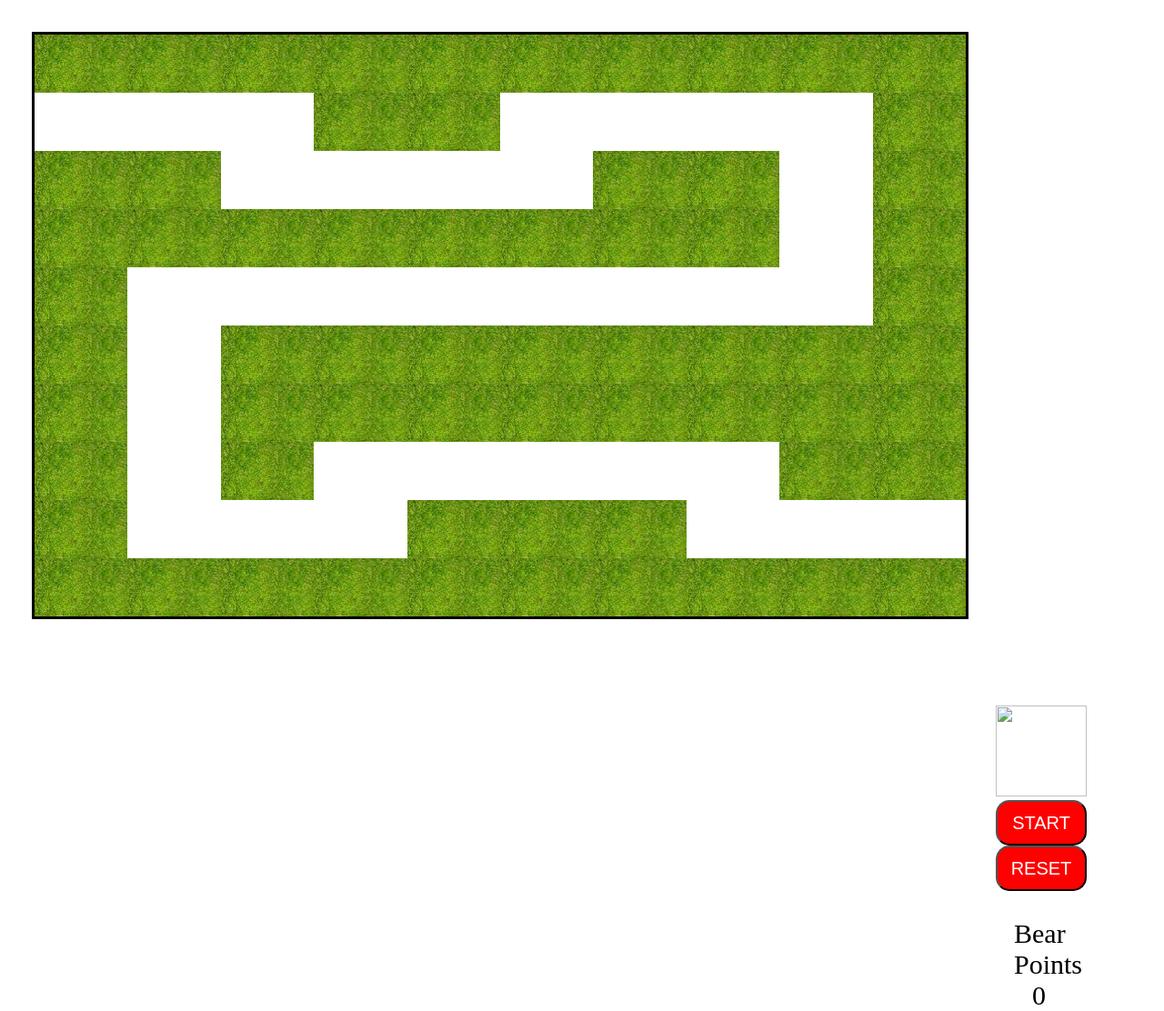
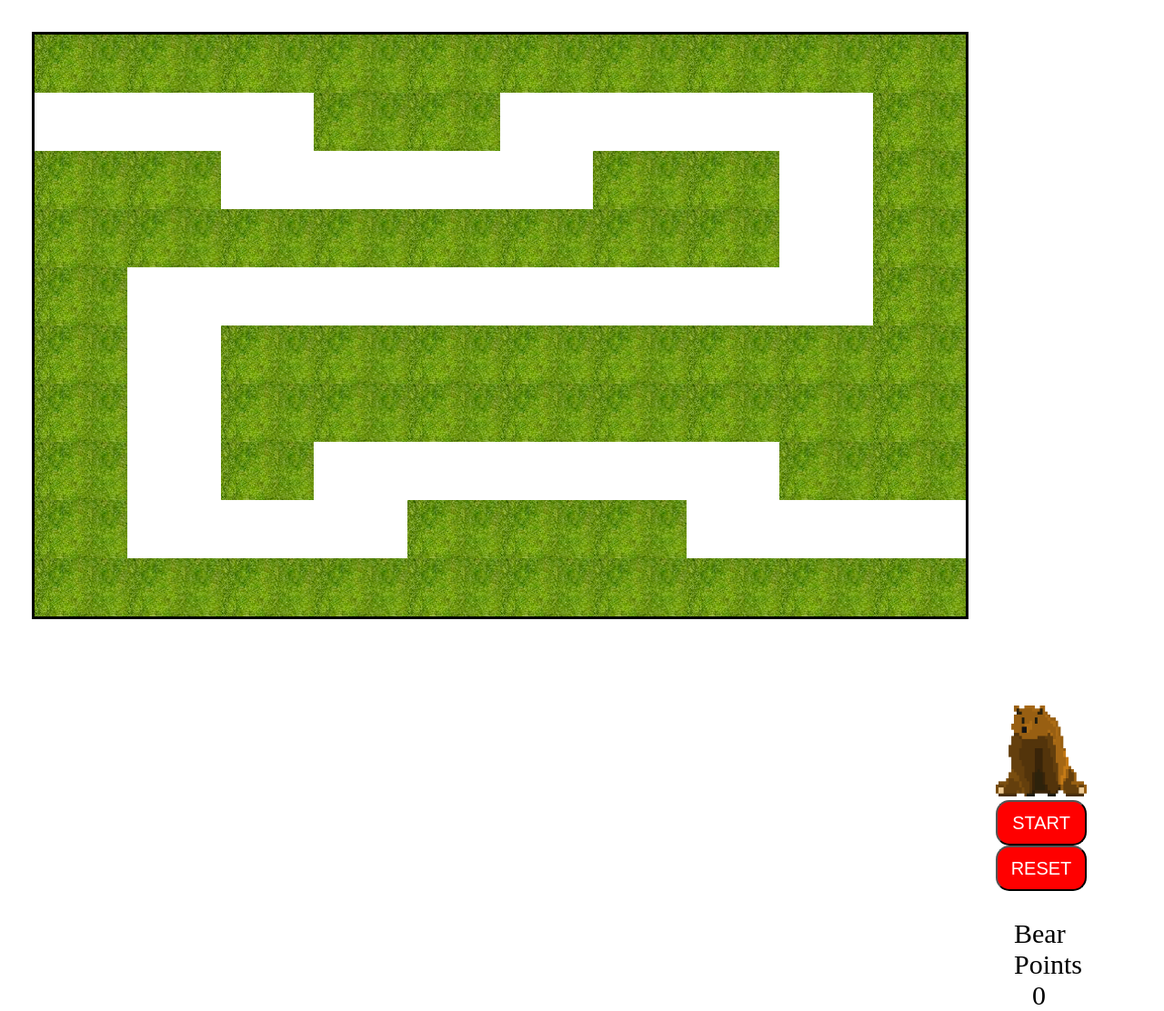
Before and after one commit to Obimiau/EvilBears, a plain HTML site: page index.html in a window 1280 px wide. Shown: the whole page at 91% size. Drawn offline with nearby package versions, Linux system fonts and the light colour scheme; the site is published under a folder, as on GitHub Pages, so addresses that start at the root find nothing.

Commit message:
Some issues fixed

```diff
--- a/index.html
+++ b/index.html
@@ -16,7 +16,7 @@
     <div class="start">
 
       <div class="startBear">
-        <img src="/Images/Pixel_bear.png">
+        <img src="Images/Pixel_bear.png">
       </div>
 
       <button class="startButton" onclick="startGame()"> START </button>
```
